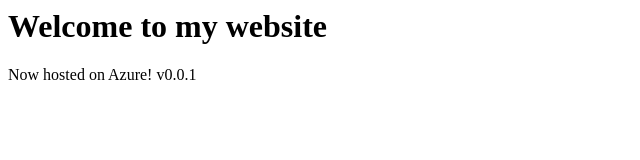
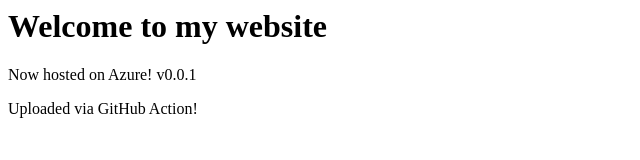
Before and after one commit to mpflynnx/static-website-azure-oidc, a plain HTML site: page public/index.html in a window 1280 px wide. Shown: the whole page, without its empty margins (0-640 px from the left). Drawn offline with Linux system fonts and the light colour scheme.

Commit message:
Update index.html

```diff
--- a/public/index.html
+++ b/public/index.html
@@ -5,5 +5,6 @@
 <body>
   <h1>Welcome to my website</h1>
   <p>Now hosted on Azure! v0.0.1</p>
+  <p>Uploaded via GitHub Action!</p>
 </body>
 </html>
```
